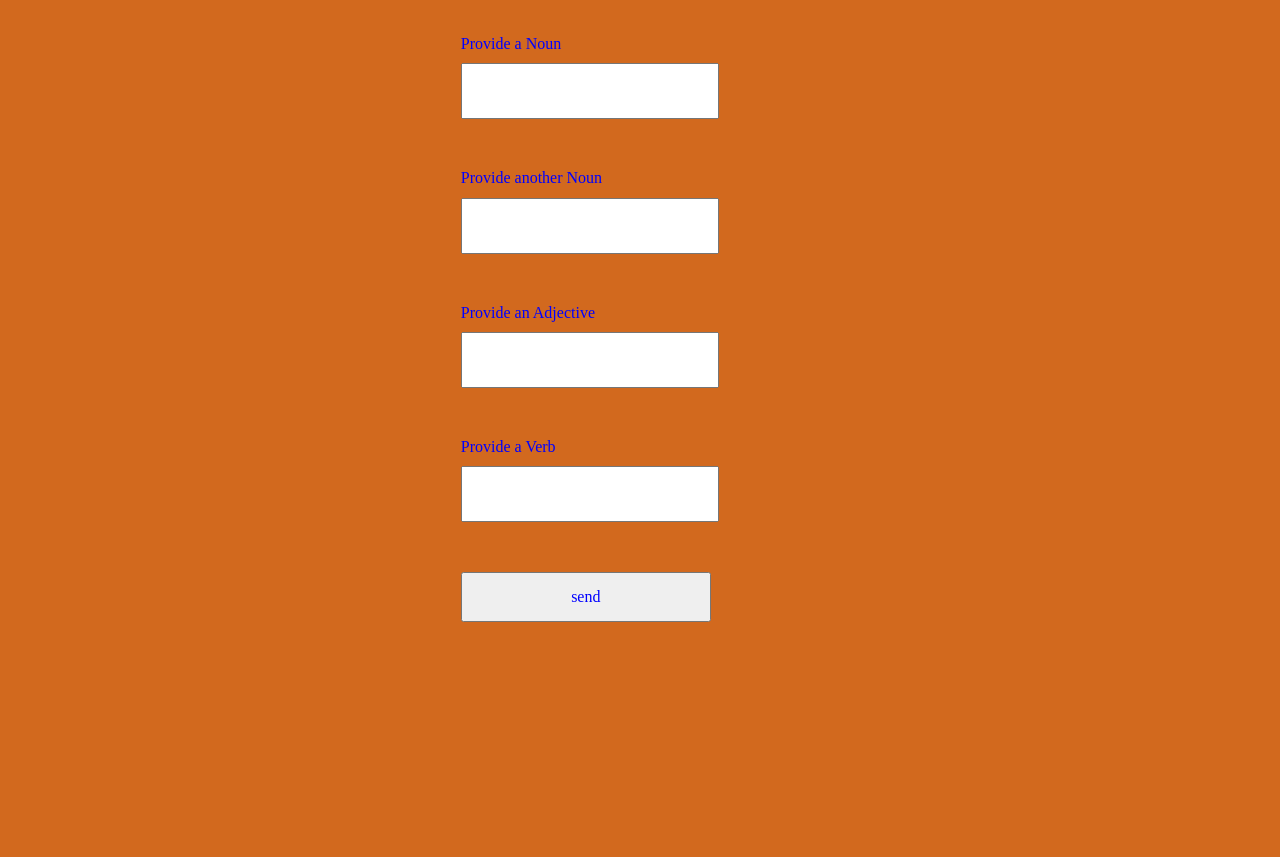
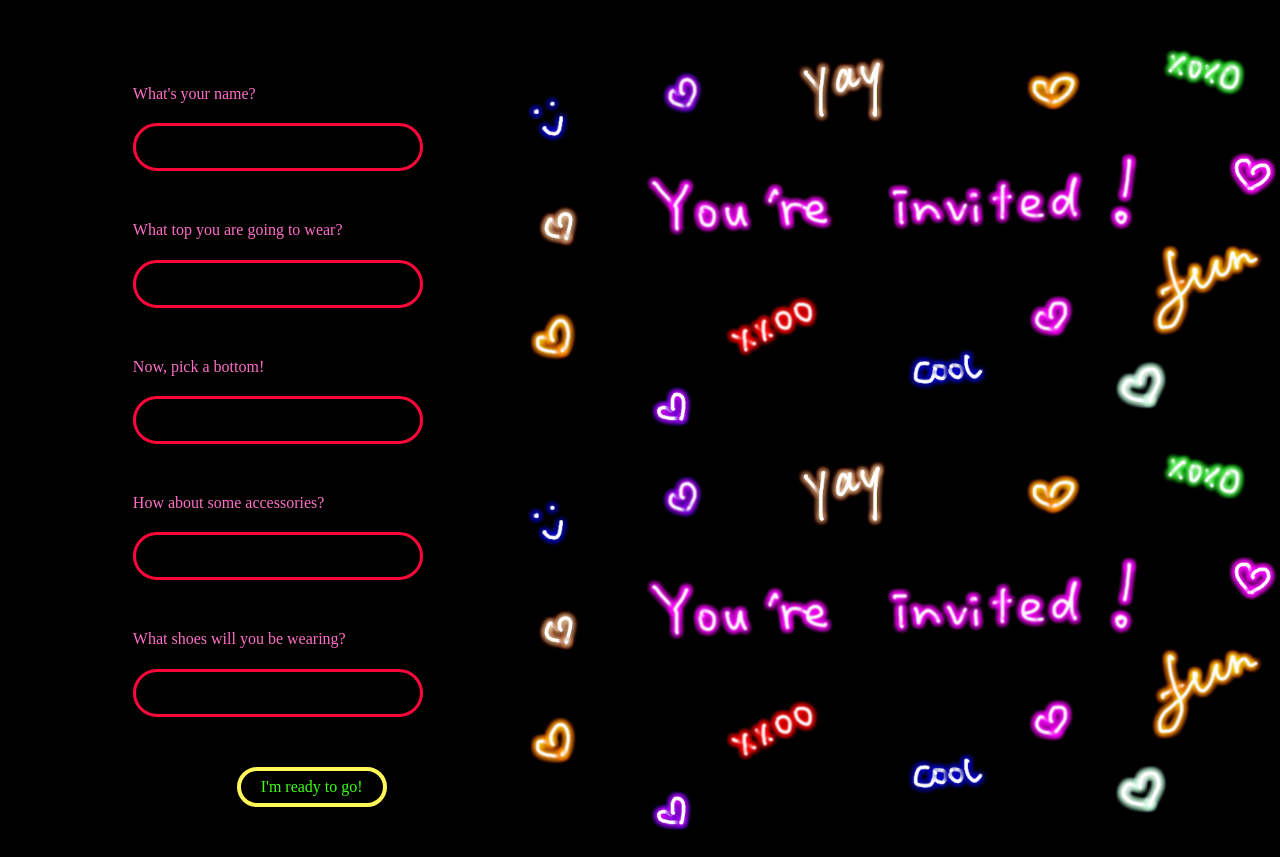
Before and after one commit to vivyuan/vivyuan.github.com, a plain HTML site: page des157/studio1/index.html in a window 1280 px wide. Shown: the part 152-1009 px from the top of the page. Before the commit the page ends 824 px from the top, so only its background shows below. Drawn offline with nearby package versions, Linux system fonts and the light colour scheme.

Commit message:
added CSS unfinished

```diff
--- a/des157/studio1/index.html
+++ b/des157/studio1/index.html
@@ -11,24 +11,31 @@
 <body>
 
     <header>
-        <h1>Build a Mad Lib Script</h1>
+        <h1>What should I wear to the party?</h1>
     </header>
 
     <main>
+        <div id="image">
+            <img src="image.png" width="761px" height="400px" >
+            <img src="image.png" width="761px" height="400px" >
+        </div>
         <form id="form1">
-            <label for="noun1">Provide a Noun</label>
+            <label for="noun1">What's your name?</label>
             <input type="text" id="noun1">
 
-            <label for="noun2">Provide another Noun</label>
+            <label for="noun2">What top you are going to wear?</label>
             <input type="text" id="noun2">
 
-            <label for="adj">Provide an Adjective</label>
+            <label for="adj">Now, pick a bottom!</label>
             <input type="text" id="adj">
 
-            <label for="verb">Provide a Verb</label>
+            <label for="verb">How about some accessories?</label>
             <input type="text" id="verb">
 
-            <input type="submit" value="send">
+            <label for="shoes">What shoes will you be wearing? </label>
+            <input type="text" id="shoes">
+
+            <input type="submit" id="submitButton" value="I'm ready to go!">
         </form>
 
         <article id="article1"></article>
--- a/des157/studio1/script.js
+++ b/des157/studio1/script.js
@@ -1,26 +1,31 @@
 (function(){
     'use strict';
 
-    var form1 = document.querySelector('#form1');
-    var article1= document.querySelector('#article1');
-    var eachField= [];
+    const form1 = document.querySelector('#form1');
+    const article1= document.querySelector('#article1');
+    let eachField= [];
 
     form1.addEventListener('submit', function(event){
         event.preventDefault();
-        var noun1 = document.querySelector('#noun1').value;
-        var noun2 = document.querySelector('#noun2').value;
-        var adj = document.querySelector('#adj').value;
-        var verb = document.querySelector('#verb').value;
+        const noun1 = document.querySelector('#noun1').value;
+        const noun2 = document.querySelector('#noun2').value;
+        const adj = document.querySelector('#adj').value;
+        const verb = document.querySelector('#verb').value;
+        const shoes = document.querySelector('#shoes').value;
+        let myResult;
 
-        if(noun1 && noun2 && adj && verb) {
-            var myResult = `Your result: ${noun1}, ${noun2}, ${adj}, ${verb}`;
+        if(noun1 && noun2 && adj && verb && shoes) {
+            myResult = `Yay!  ${noun1} will be wearing a ${noun2} and ${adj}
+            with some ${verb} to the party. Oh! by the way, ${noun1} is going to
+            put on some ${shoes} before leaving to the party.`;
         } else {
-            var myResult = "You must fill the blanks to receive your result";
+            myResult = "You must get ready for the party.";
         }
 
-        article1.innerHTML = myResult;
+        article1.innerHTML =   `<p>${myResult}</p>`;
 
-        var formData = document.querySelectorAll("input[type=text]");
+        const formData = document.querySelectorAll("input[type=text]");
+
         for(eachField of formData) {
             eachField.value = "";
         }
--- a/des157/studio1/styles.css
+++ b/des157/studio1/styles.css
@@ -1,29 +1,79 @@
 body {
+    background-color: black;
     max-width: 1366px;
-    max-height: 768px;
-    background-color: chocolate;
 }
 
+/* Add Media @*/
+
 main {
-    display: block;
-    margin-left: 36%;
-    margin-right: auto;
+    max-height: 768px;
+    display:grid;
+    grid-template-columns: 2fr 2fr;
+    grid-template-rows: 0.2fr 2fr;
 }
 
 h1 {
+    grid-row: 2;
+    grid-column-start: 1;
+    grid-column-end: 2;
     text-align: center;
     margin-top: 100px;;
     margin-bottom: 50px;
+    color:#ff6ec7;
+}
+
+div {
+    grid-row: 2;
+    grid-column-start: 2;
+    grid-column-end: 3;
+}
+
+form {
+    grid-row: 2;
+    grid-column-start: 1;
+    grid-column-end: 2;
+    margin-left: 15%;
+}
+
+label {
+    margin-top: 50px;
 }
 
 label, input {
+    margin-left: 55px;
     display: block;
-    color: blue;
-    margin-bottom: 10px;;
+    color:#ff6ec7;
 }
 
 input {
+    margin-top: 20px;
     margin-bottom: 50px;
-    width: 250px;
-    height: 50px;
+    width: 280px;
+    height: 40px;
+    color:#fff857;
+    background-color: #000000;
+    cursor: pointer;
+    border-radius: 50px;
+    border-style: solid;
+    border-width: 3px;
+    border-color: #ff073a;
 }
+
+#submitButton {
+    color: #3eff15;
+    border-style: solid;
+    border-width: 4px;
+    width: 150px;
+    height: 40px;
+    border-color: #fff857;
+    margin-left: 36%;
+}
+
+
+p {
+    color:whitesmoke;
+}
+
+    /* Create Overlay for myResult
+    text font and color change
+    create hover state */
```
Also changed, not shown: des157/studio1/image.png (added).
